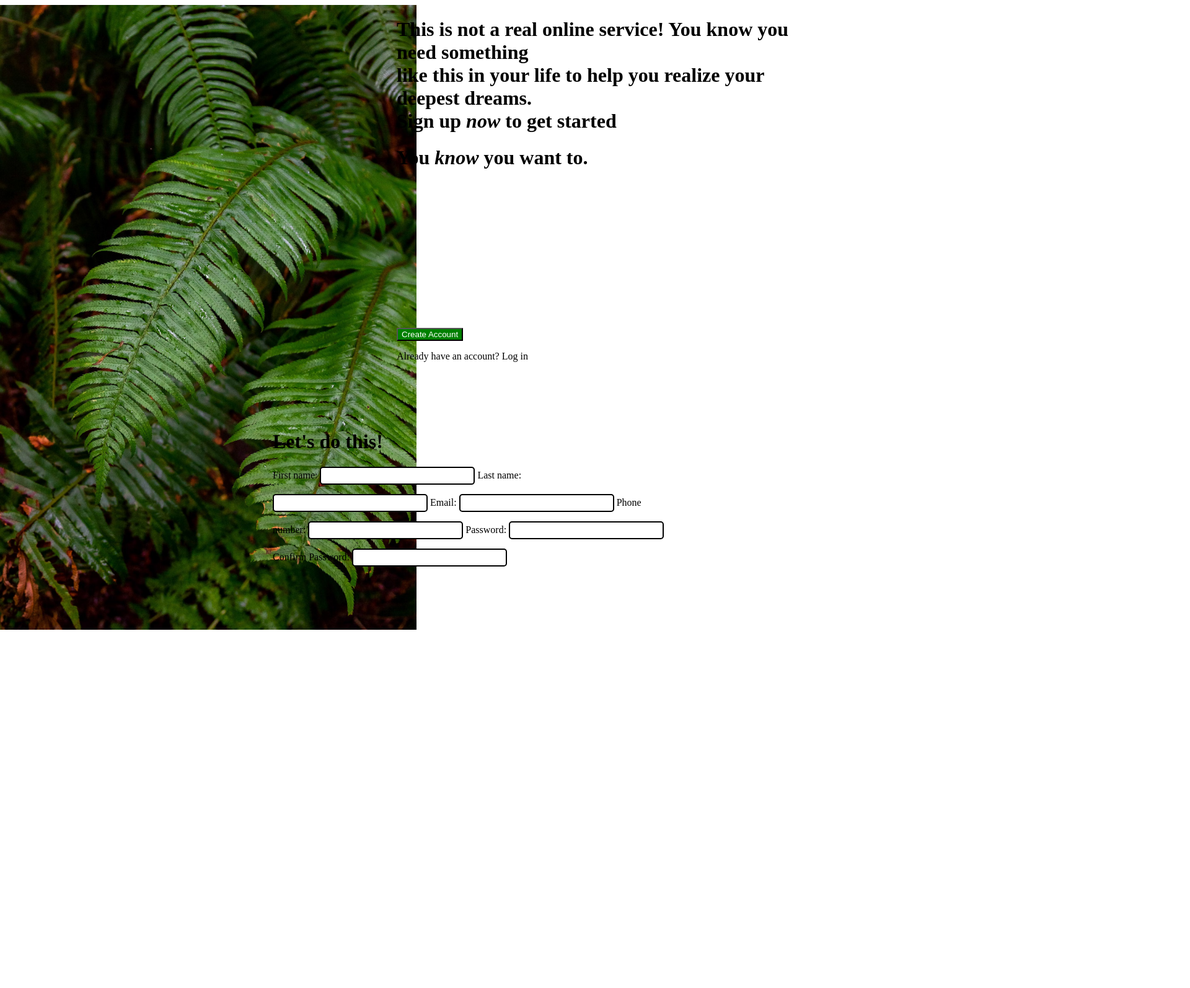
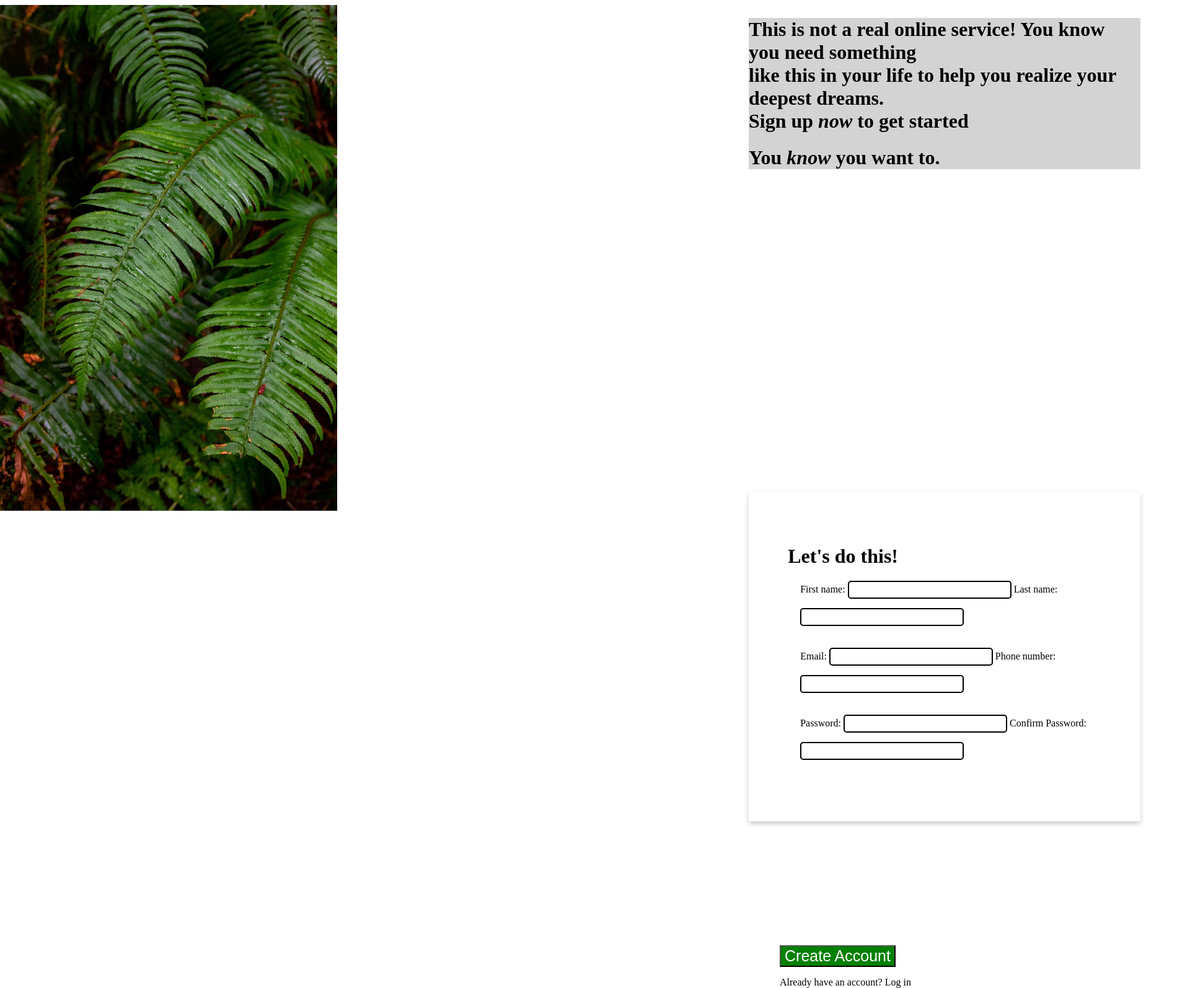
Before and after one commit to CodingTiger25/odin_login_page, a plain HTML site: page index.html in a window 1280 px wide. Shown: the top 1594 px of the page at 62% size, 1920 px wide, since content can reach past the window. Before the commit the page ends 1020 px from the top, so only its background shows below. Drawn offline with Linux system fonts and the light colour scheme.

Commit message:
Changed positioning of fields in box-shadow

```diff
--- a/index.html
+++ b/index.html
@@ -13,49 +13,54 @@
         </div>
 
             <div class="right_side">
-                <h1> This is not a real online service! You know you need something <br>
-                    like this in your life to help you realize your deepest dreams. <br>
-                    Sign up <i>now</i> to get started</h1>
-                <h1>
-                    You <i>know</i> you want to.
-                </h1>
+                <div class="top_page">
 
 
+                    <h1> This is not a real online service! You know you need something <br>
+                        like this in your life to help you realize your deepest dreams. <br>
+                        Sign up <i>now</i> to get started</h1>
+                    <h1>
+                        You <i>know</i> you want to.
+                    </h1>
+                </div>
 
 
+                <div class="middle_page">
                     <form class="form_content">
                         <h1 class="greeting">
                         Let's do this!
                         </h1>
 
-
+                         <div class="fl_field">
                             <label for="first_name">First name:</label>
                             <input type="text" id="first_name">
 
                             <label for="last_name">Last name:</label>
                             <input type="text" id="last_name">
+                        </div>
 
-
-
+                        <div class="ep_field">
                             <label for="email_field">Email:</label>
                             <input type="email" id="email_field">
 
                             <label for="phone_number">Phone number:</label>
                             <input type="number" id="phone_number">
+                       </div>
 
-
+                        <div class="pass">
                             <label for="password_field">Password:</label>
                             <input type="password" id="password_field">
 
                             <label for="confirm_pass">Confirm Password:</label>
                             <input type="password" id="confirm_pass">
-
+                        </div>
 
                     </form>
 
+                </div>
 
 
-
+                    <div class="bottom_right">
                         <div class="create_button">
                             <button>Create Account</button>
                         </div>
@@ -63,6 +68,7 @@
                             <p>
                                 Already have an account? Log in
                             </p>
+                    </div>
             </div>
     </div>
 </body>
--- a/styles.css
+++ b/styles.css
@@ -1,6 +1,4 @@
-*{
-    box-sizing: border-box;
-}
+
 
 
 .flex-container{
@@ -19,29 +17,35 @@
 .left_side{
 
     position: absolute;
-    width: 420vh;
+    width: 340vh;
     left: 0px;
 }
 
 .right_side{
-   position: absolute;
+   position: relative;
    width: 50%;
-   right: 0px;
+   left: 1200px;
 }
 .page_b{
 
     justify-content: left;
     width: 20%;
 }
-.middle_form{
-    justify-content: center;
+.top_page{
+    background: lightgrey;
+    height: 33%;
+}
+.middle_page{
+    box-shadow: 0 4px 8px 0 rgba(0, 0, 0, 0.2);
+    padding: 50px;
+    position: relative;
+    top: 500px;
+    padding: 10%;
 }
 
 .form_content{
 
-    position: relative;
-    top: 400px;
-    left: -200px
+
 }
 
 input{
@@ -64,11 +68,11 @@ input{
     margin: 20px;
 }
 
-.bottom_text{
+.bottom_right{
 
     position: relative;
     top: 700px;
-    left: 900px;
+    left: 50px;
 }
 
 .create_button{
@@ -76,6 +80,8 @@ input{
 
 
     button{
+
+        font-size: 25px;
         background-color: green;
         color: white;
     }
```
